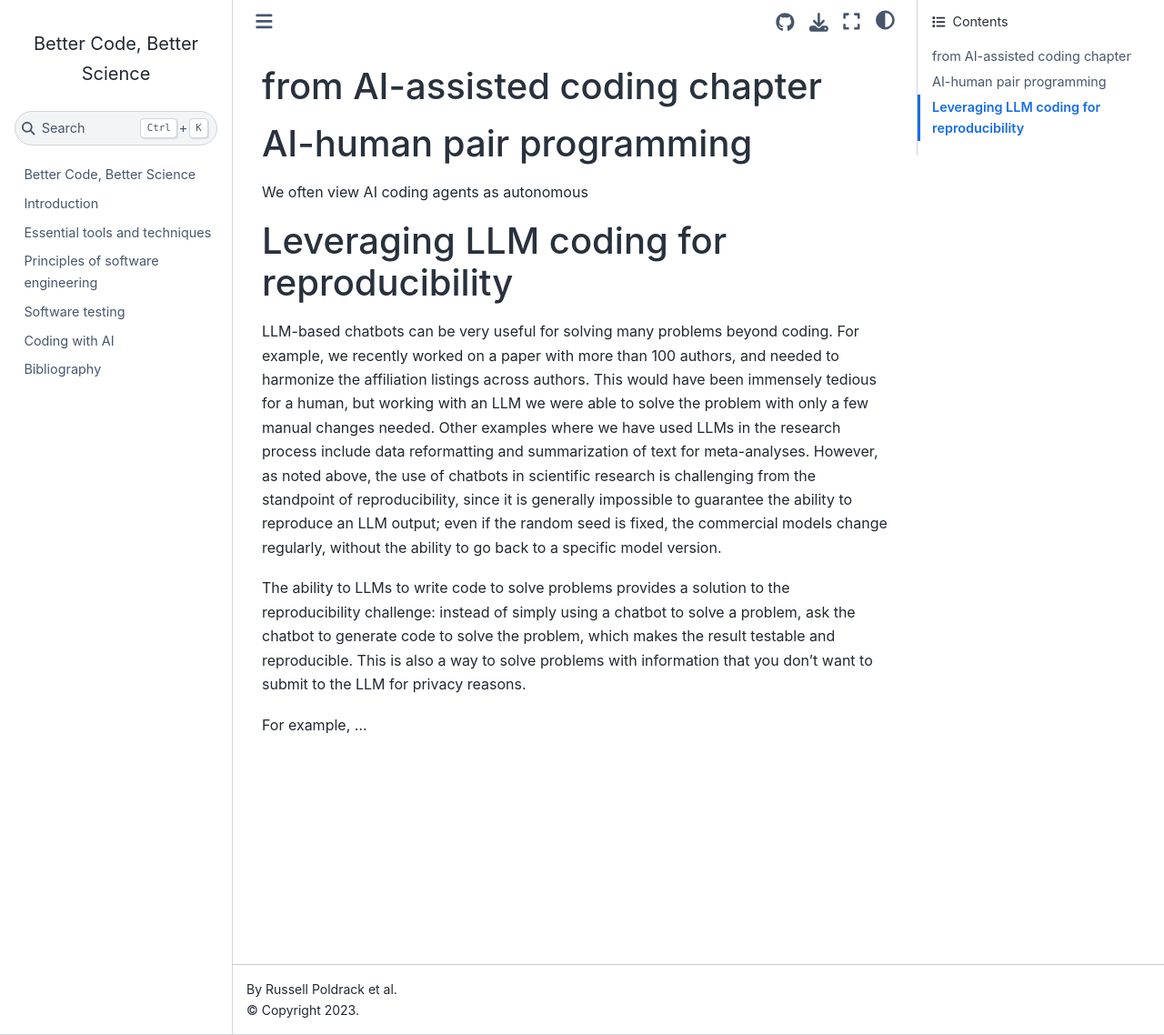
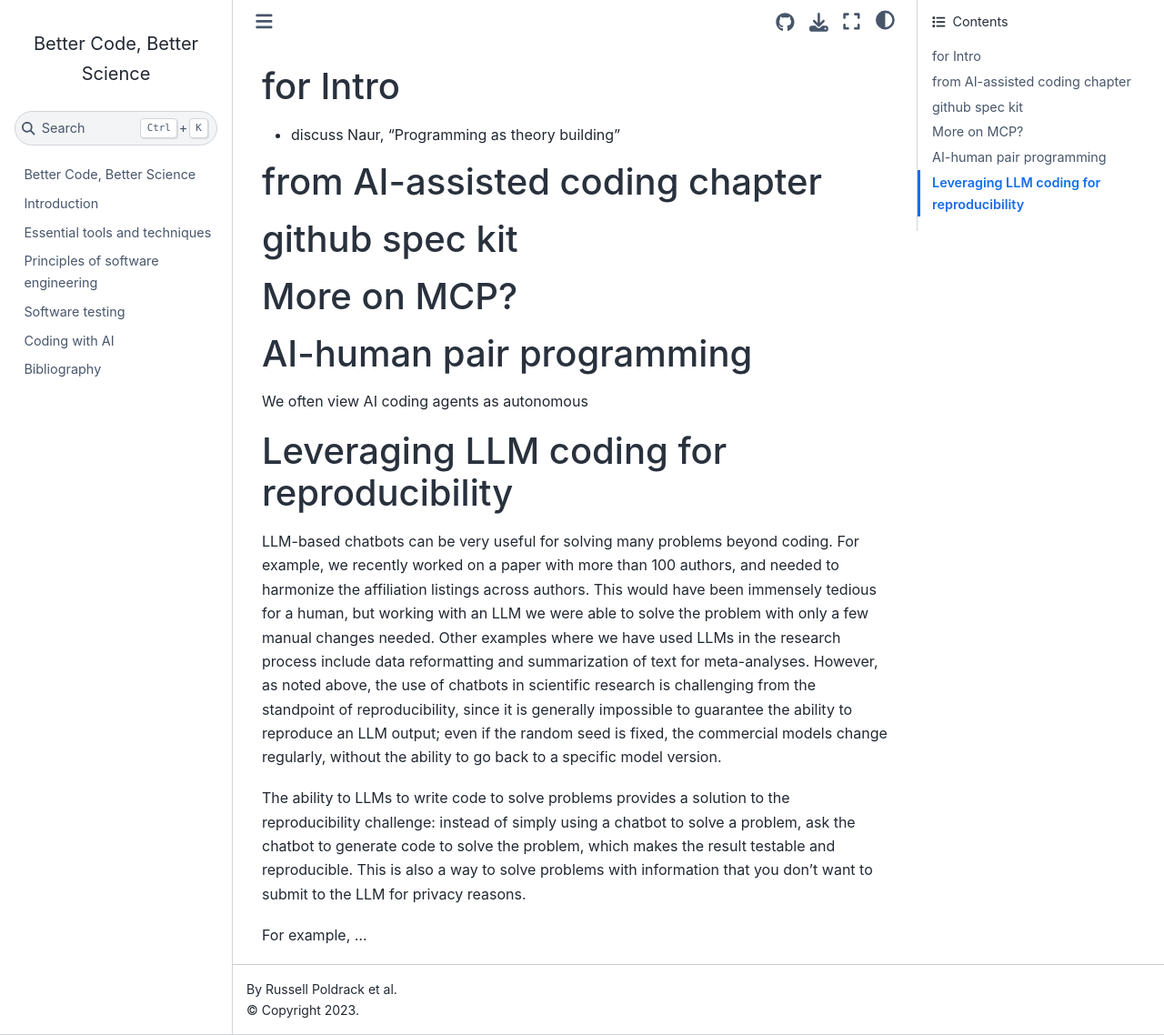
Before and after one commit to BetterCodeBetterScience/book, a Jupyter Book: the page built from book/extras.md, in a window 1280 px wide and 1138 px high. Shown: the whole window at 91% size. Built offline with Jupyter Book 1.0.4 settings and Sphinx 7.4.7 and the Sphinx Book theme 1.1.4, drawn with Linux system fonts in a browser that asks for light colours; pages that are not in the unit, such as notebooks, are missing from menus.

Commit message:
new sections

```diff
--- a/book/extras.md
+++ b/book/extras.md
@@ -1,4 +1,12 @@
+## for Intro
+
+- discuss Naur, "Programming as theory building"
+
 ## from AI-assisted coding chapter
+
+## github spec kit
+
+## More on MCP?
 
 ## AI-human pair programming
 
```
